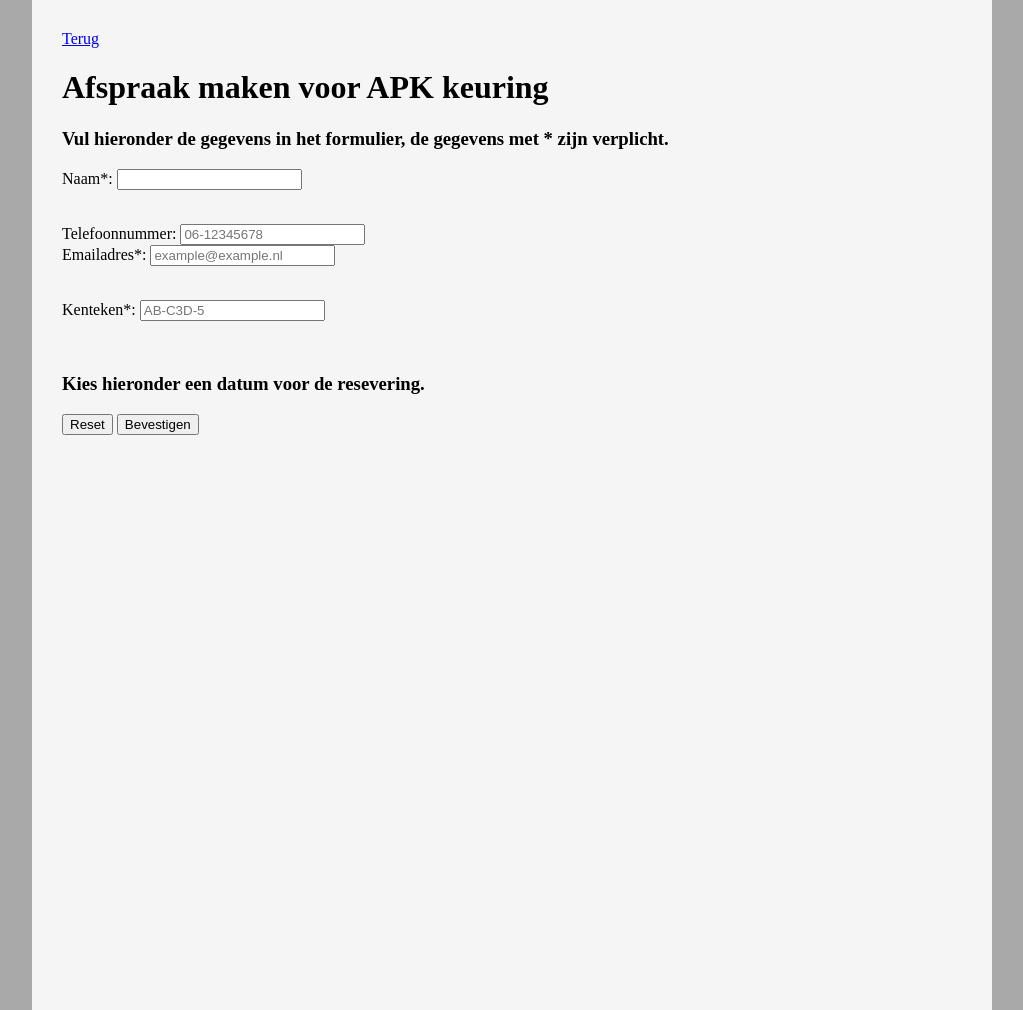
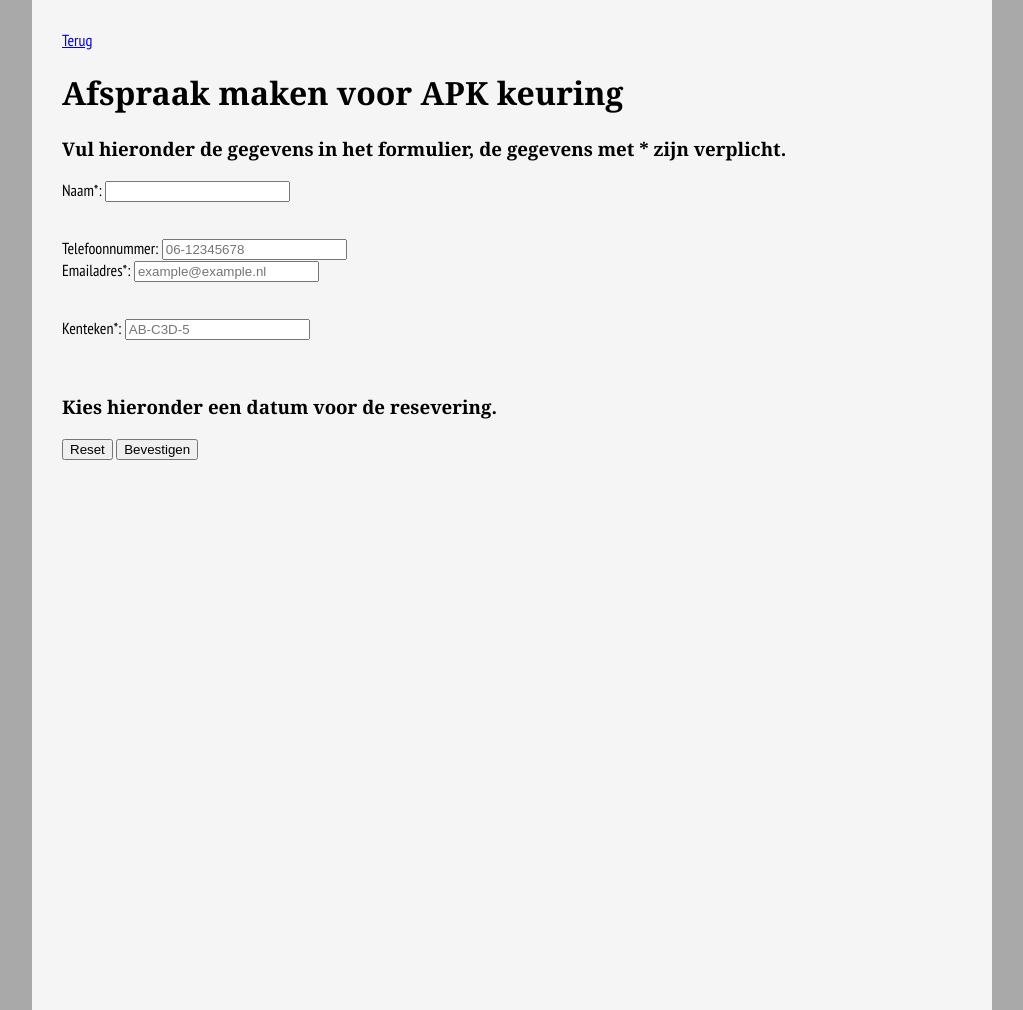
Before and after one commit to TzunderWulf/reservationWebsite, a PHP site: page /reservationPages/reservationAPK.php in a window 1280 px wide. Shown: the whole page, without its empty margins (128-1151 px from the left). Run offline with PHP 8.4, Linux system fonts and the light colour scheme.

Commit message:
added: fonts and license plate now change to upper case

```diff
--- a/adminView/detail.php
+++ b/adminView/detail.php
@@ -23,6 +23,7 @@
         <head>
             <title>Homescreen</title>
             <link rel="stylesheet" href="../stylesheet.css">
+            <link href="https://fonts.googleapis.com/css2?family=PT+Sans+Narrow&display=swap" rel="stylesheet">
         </head>
 
         <body>
--- a/adminView/login.php
+++ b/adminView/login.php
@@ -35,6 +35,7 @@
         <head>
             <title>Inloggen</title>
             <link rel="stylesheet" href="../stylesheet.css">
+            <link href="https://fonts.googleapis.com/css2?family=PT+Sans+Narrow&display=swap" rel="stylesheet">
         </head>
 
         <body>
--- a/adminView/startScreen.php
+++ b/adminView/startScreen.php
@@ -29,6 +29,7 @@
 <head>
     <title>Homescreen</title>
     <link rel="stylesheet" href="../stylesheet.css">
+    <link href="https://fonts.googleapis.com/css2?family=PT+Sans+Narrow&display=swap" rel="stylesheet">
 </head>
 
 <body>
@@ -54,7 +55,7 @@
                 <td><?php print_r($row['name']);?></td>
                 <td><?php print_r($row['phoneNumber']);?></td>
                 <td><?php print_r($row['email']);?></td>
-                <td><?php print_r($row['licensePlate']);?></td>
+                <td><?php print_r(strtoupper($row['licensePlate']));?></td>
                 <td><?php print_r($row['description']);?></td>
                 <td><a href="detail.php?index=<?=$row['orderId']?>">Details</a></td>
             </tr>
@@ -80,7 +81,7 @@
                 <td><?php print_r($row['name']);?></td>
                 <td><?php print_r($row['phoneNumber']);?></td>
                 <td><?php print_r($row['email']);?></td>
-                <td><?php print_r($row['licensePlate']);?></td>
+                <td><?php print_r(strtoupper($row['licensePlate']));?></td>
                 <td><a href="detail.php?index=<?=$row['orderId']?>">Details</a></td>
             </tr>
         <?php } ?>
--- a/index.php
+++ b/index.php
@@ -6,6 +6,8 @@
     <head>
         <link rel="stylesheet" href="stylesheet.css">
         <title>Afspraak maken</title>
+        <link rel="preconnect" href="https://fonts.gstatic.com">
+        <link href="https://fonts.googleapis.com/css2?family=PT+Sans+Narrow&display=swap" rel="stylesheet">
     </head>
 
     <body>
--- a/reservationPages/reservationAPK.php
+++ b/reservationPages/reservationAPK.php
@@ -43,6 +43,7 @@
             $licensePlateErr = 'Dit veld is verplicht.';
         } else {
             $licensePlate = htmlspecialchars($_POST['licensePlate']);
+            $licensePlate = strtoupper($_POST['licensePlate']);
         }
         $phoneNumber = $_POST['phoneNumber']; // phonenumber
 
@@ -58,6 +59,8 @@
         <head>
             <title>Reserveren APK</title>
             <link rel="stylesheet" href="../stylesheet.css">
+            <link rel="preconnect" href="https://fonts.gstatic.com">
+            <link href="https://fonts.googleapis.com/css2?family=PT+Sans+Narrow&display=swap" rel="stylesheet">
         </head>
 
         <body>
--- a/reservationPages/reservationLoancar.php
+++ b/reservationPages/reservationLoancar.php
@@ -57,6 +57,8 @@
         <head>
             <title>Reserveren auto</title>
             <link rel="stylesheet" href="../stylesheet.css">
+            <link rel="preconnect" href="https://fonts.gstatic.com">
+            <link href="https://fonts.googleapis.com/css2?family=PT+Sans+Narrow&display=swap" rel="stylesheet">
         </head>
 
         <body>
--- a/reservationPages/reservationRepair.php
+++ b/reservationPages/reservationRepair.php
@@ -69,6 +69,7 @@
         <head>
             <title>Afspraak voor auto onderhoud</title>
             <link rel="stylesheet" href="../stylesheet.css">
+            <link href="https://fonts.googleapis.com/css2?family=PT+Sans+Narrow&display=swap" rel="stylesheet">
         </head>
 
         <body>
--- a/reservationPages/reservationUpkeep.php
+++ b/reservationPages/reservationUpkeep.php
@@ -69,6 +69,7 @@
         <head>
             <title>Afspraak voor auto onderhoud</title>
             <link rel="stylesheet" href="../stylesheet.css">
+            <link href="https://fonts.googleapis.com/css2?family=PT+Sans+Narrow&display=swap" rel="stylesheet">
         </head>
 
         <body>
--- a/stylesheet.css
+++ b/stylesheet.css
@@ -8,8 +8,13 @@ body {
     margin: auto;
     padding: 30px;
     min-height: 950px;
+    font-family: 'PT Sans Narrow', sans-serif;
 }
 
 p.error {
     color: red;
 }
+
+h1, h2, h3, h4, h5, h6 {
+    font-family: Georgia;
+}
```
